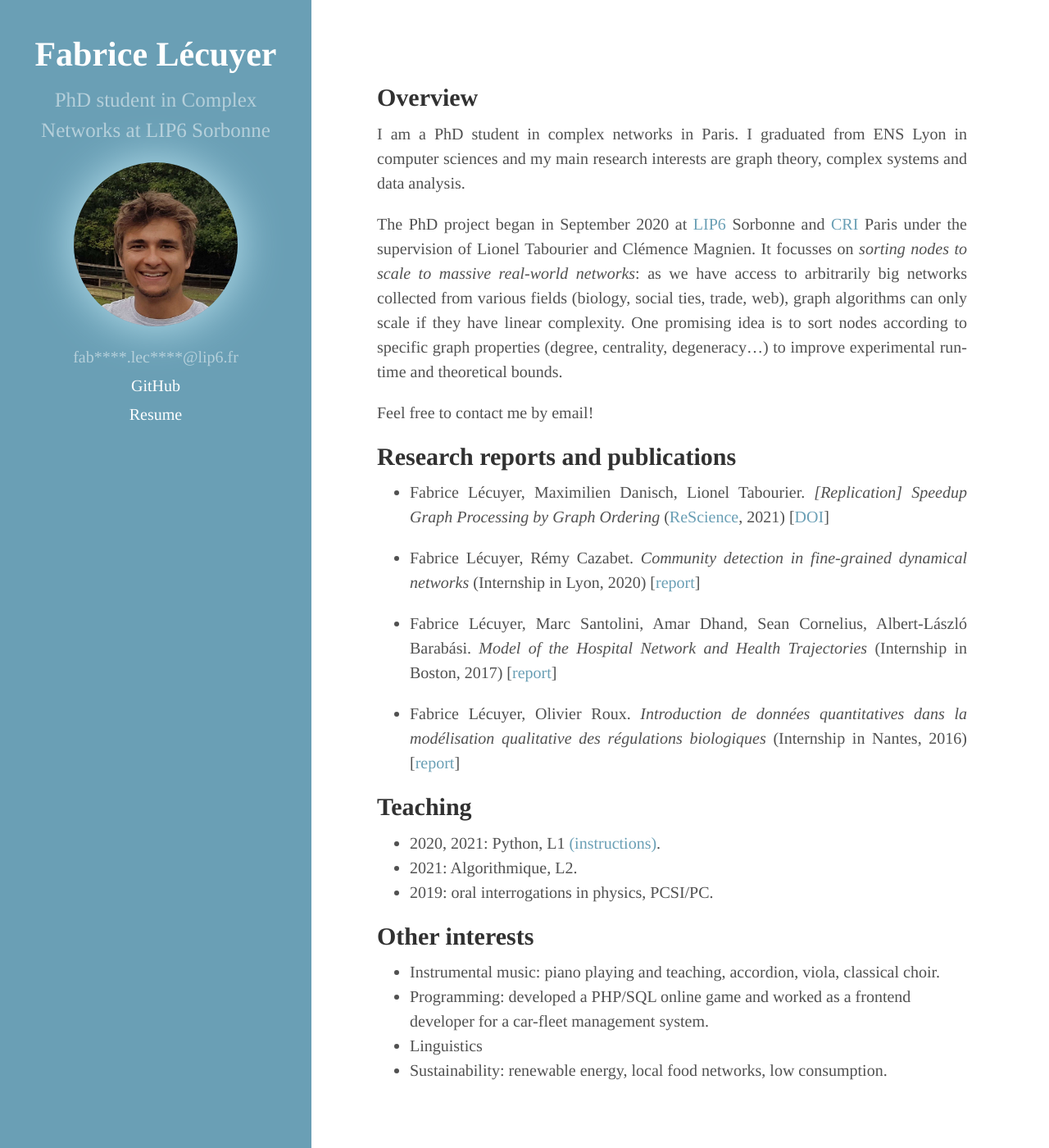
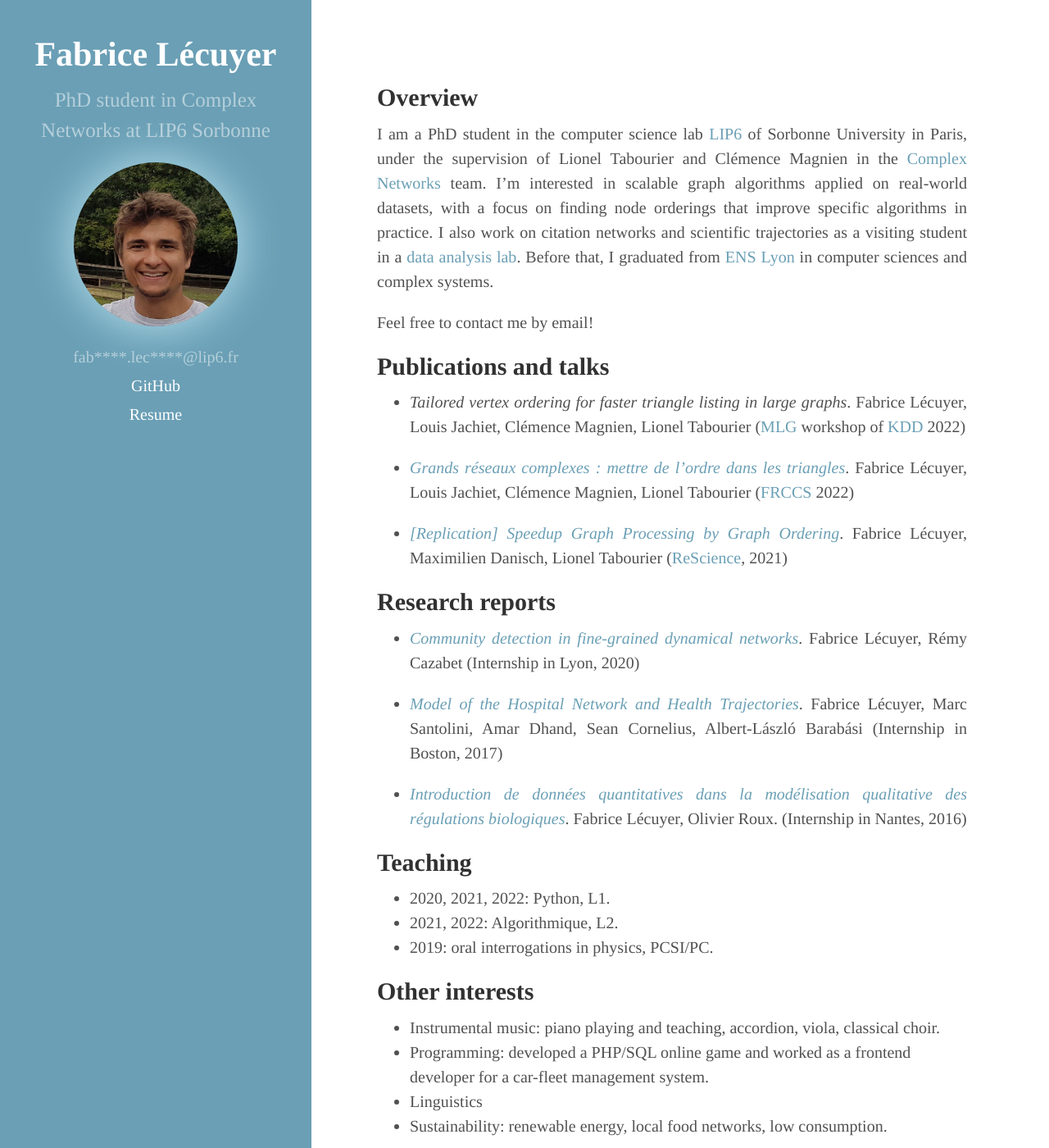
Before and after one commit to lecfab/lecfab.github.io, a Jekyll site: the page built from index.md, in a window 1280 px wide and 1400 px high. Shown: the whole window at 82% size. Built offline with Jekyll 4.4.1, drawn with Linux system fonts in a browser that asks for light colours.

Commit message:
publications update

```diff
--- a/index.md
+++ b/index.md
@@ -4,28 +4,32 @@ title: Home
 ---
 
 ## Overview
+<!-- http://lioneltabourier.fr/networks.html and https://www-complexnetworks.lip6.fr/~magnien/  -->
 
-I am a PhD student in complex networks in Paris. I graduated from ENS Lyon in computer sciences and my main research interests are graph theory, complex systems and data analysis.
-
-The PhD project began in September 2020 at [LIP6](https://www.lip6.fr/) Sorbonne and [CRI](https://interactiondatalab.com/) Paris under the supervision of Lionel Tabourier and Clémence Magnien. It focusses on _sorting nodes to scale to massive real-world networks_: as we have access to arbitrarily big networks collected from various fields (biology, social ties, trade, web), graph algorithms can only scale if they have linear complexity. One promising idea is to sort nodes according to specific graph properties (degree, centrality, degeneracy...) to improve experimental run-time and theoretical bounds.
+I am a PhD student in the computer science lab [LIP6](https://www.lip6.fr/) of Sorbonne University in Paris, under the supervision of Lionel Tabourier and Clémence Magnien in the [Complex Networks](https://www.complexnetworks.fr/) team.
+I'm interested in scalable graph algorithms applied on real-world datasets, with a focus on finding node orderings that improve specific algorithms in practice. I also work on citation networks and scientific trajectories as a visiting student in a [data analysis lab](https://interactiondatalab.com/). Before that, I graduated from [ENS Lyon](http://www.ens-lyon.fr/LIP/) in computer sciences and complex systems.
 
 Feel free to contact me by email!
 
-## Research reports and publications
+## Publications and talks
+* _Tailored vertex ordering for faster triangle listing in large graphs_. Fabrice Lécuyer, Louis Jachiet, Clémence Magnien, Lionel Tabourier ([MLG](http://www.mlgworkshop.org/) workshop of [KDD](https://www.kdd.org/kdd2022/) 2022)
 
-* Fabrice Lécuyer, Maximilien Danisch, Lionel Tabourier. _[Replication] Speedup Graph Processing by Graph Ordering_ ([ReScience](http://rescience.github.io), 2021) [[DOI](https://doi.org/10.5281/zenodo.4836230)]
+* [_Grands réseaux complexes : mettre de l’ordre dans les triangles_](/public/pdf/Lecuyer_2022_FRCCS.pdf). Fabrice Lécuyer, Louis Jachiet, Clémence Magnien, Lionel Tabourier ([FRCCS](https://iscpif.fr/frccs2022/) 2022)
 
-* Fabrice Lécuyer, Rémy Cazabet. _Community detection in fine-grained dynamical networks_ (Internship in Lyon, 2020) [[report](/public/pdf/Lecuyer_2020_Dynamical-community-detection.pdf)]
+* [_[Replication] Speedup Graph Processing by Graph Ordering_](https://doi.org/10.5281/zenodo.4836230). Fabrice Lécuyer, Maximilien Danisch, Lionel Tabourier ([ReScience](http://rescience.github.io), 2021)
 
-* Fabrice Lécuyer, Marc Santolini, Amar Dhand, Sean Cornelius, Albert-László Barabási. _Model of the Hospital Network and Health Trajectories_ (Internship in Boston, 2017) [[report](/public/pdf/Lecuyer_2017_Hospital-network-model.pdf)]
+## Research reports
+* [_Community detection in fine-grained dynamical networks_](/public/pdf/Lecuyer_2020_Dynamical-community-detection.pdf). Fabrice Lécuyer, Rémy Cazabet (Internship in Lyon, 2020)
 
-* Fabrice Lécuyer, Olivier Roux. _Introduction de données quantitatives dans la modélisation qualitative des régulations biologiques_ (Internship in Nantes, 2016) [[report](/public/pdf/Lecuyer_2016_Reseaux-regulation-biologique.pdf)]
+* [_Model of the Hospital Network and Health Trajectories_](/public/pdf/Lecuyer_2017_Hospital-network-model.pdf). Fabrice Lécuyer, Marc Santolini, Amar Dhand, Sean Cornelius, Albert-László Barabási (Internship in Boston, 2017)
+
+* [_Introduction de données quantitatives dans la modélisation qualitative des régulations biologiques_](/public/pdf/Lecuyer_2016_Reseaux-regulation-biologique.pdf). Fabrice Lécuyer, Olivier Roux.  (Internship in Nantes, 2016)
 
 
 ## Teaching
 
-* 2020, 2021: Python, L1 [(instructions)](https://semestriel.framapad.org/p/python-scfo135).
-* 2021: Algorithmique, L2.
+* 2020, 2021, 2022: Python, L1.
+* 2021, 2022: Algorithmique, L2.
 * 2019: oral interrogations in physics, PCSI/PC.
 
 ## Other interests
```
Also changed, not shown: 1 other file.
